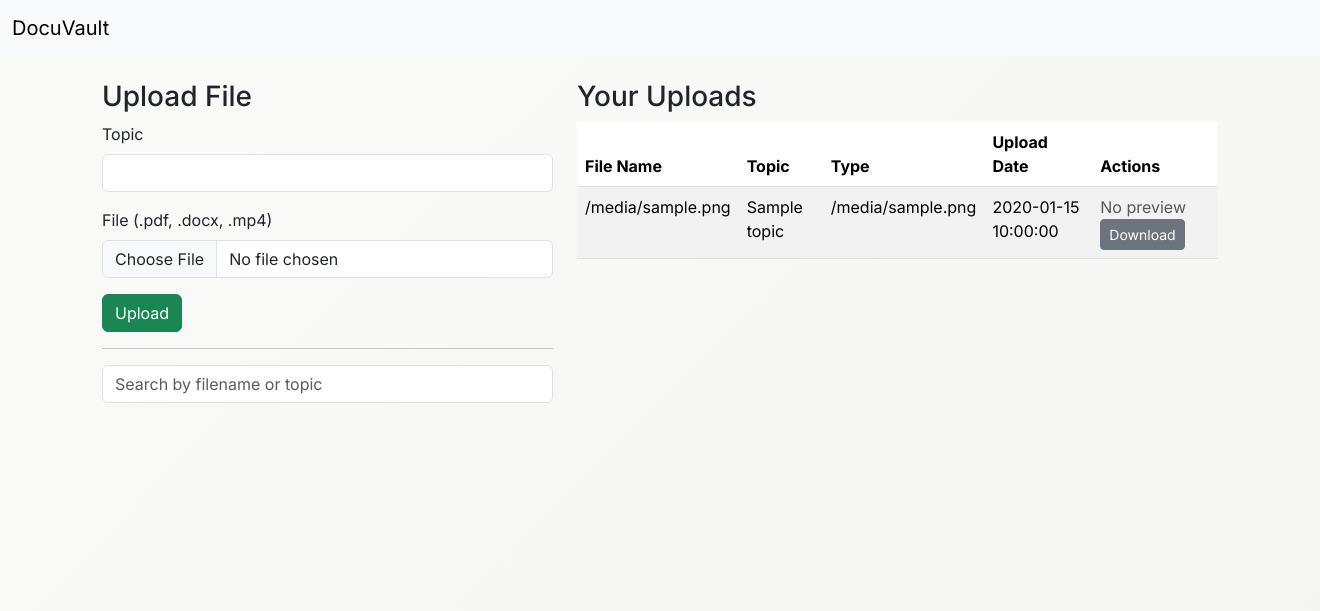
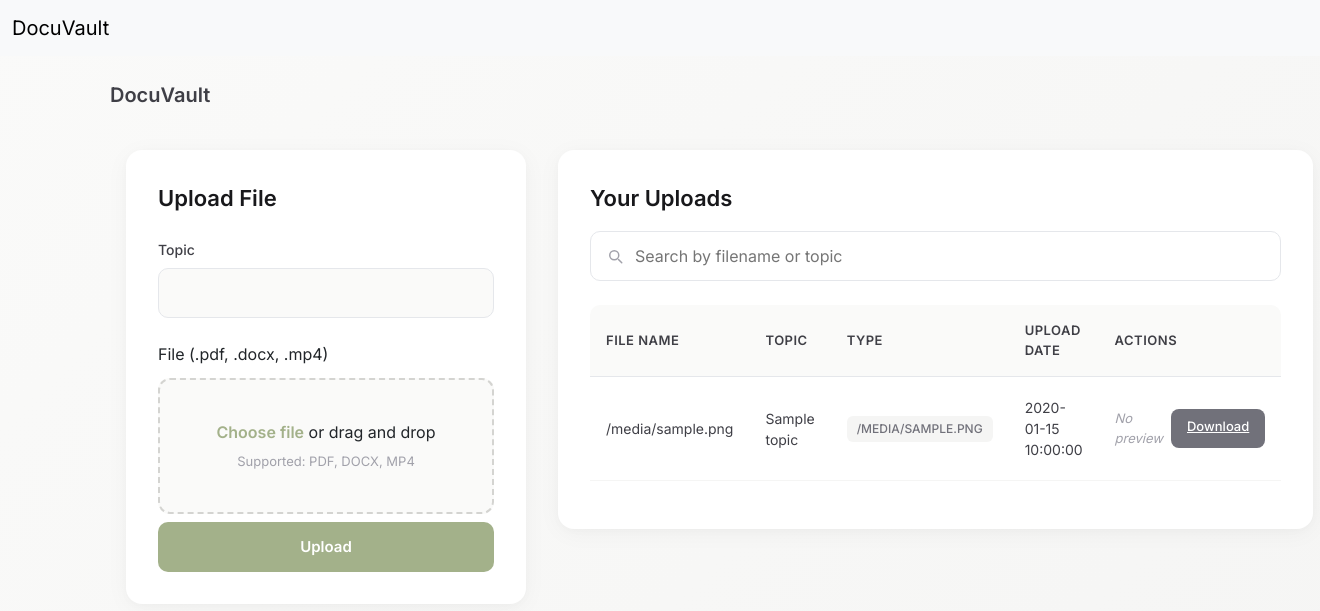
Before and after one commit to tishamazumdar-workfloww/practice-two-page-webapp, a FastAPI app: template templates/upload.html in a window 1320 px wide. Shown: the top 611 px of the page. Run offline with FastAPI, Linux system fonts and the light colour scheme; the template is opened without the code that fills it: most values are stand-ins (such as "Sample title", 1, 10 or a date in 2020).

Commit message:
Updated the UI of the Upload Page

```diff
--- a/static/css/styles.css
+++ b/static/css/styles.css
@@ -100,3 +100,54 @@ body.auth-page .navbar{ display: none !important; }
 /* Preview area and small table tweaks remain intact */
 #previewArea iframe, #previewArea video { width:100%; max-height:480px }
 @media (max-width:768px){ #filesTable td, #filesTable th{ font-size:0.9rem } }
+
+/* Dashboard / Upload page styles */
+.dv-header{ display:flex; justify-content:space-between; align-items:center; margin-bottom:40px; padding:0 8px; }
+.dv-header .dv-logo{ font-size:20px; font-weight:600; color:#3F3F46 }
+.dv-header .dv-user{ display:flex; gap:20px; align-items:center }
+.dv-username{ font-size:14px; color:var(--muted); font-weight:500 }
+.dv-logout{ padding:8px 20px; border:1.5px solid #E5E7EB; border-radius:8px; background:transparent; cursor:pointer }
+.dv-logout:hover{ background:#fff; border-color:var(--accent); color:var(--accent) }
+
+.dv-main{ max-width:1400px; margin:0 auto; display:grid; grid-template-columns: 400px 1fr; gap:32px; padding:0 24px }
+@media (max-width:1200px){ .dv-main{ grid-template-columns: 1fr; } .dv-left{ position:relative; top:0 } }
+
+.dv-card{ background:var(--card-bg); border-radius:16px; padding:32px; box-shadow: 0 4px 24px rgba(0,0,0,0.04), 0 2px 8px rgba(0,0,0,0.02) }
+.dv-left{ position:sticky; top:24px; height:fit-content }
+.dv-title{ font-size:22px; font-weight:600; color:var(--strong); margin-bottom:24px }
+
+.dv-field label{ margin-bottom:8px }
+.dv-input.file-topic{ padding:12px 16px; border-radius:10px; border:1.5px solid #E5E7EB; background:var(--bg-1); width:100%; }
+
+.dv-drop{ padding:40px 20px; border:2px dashed #D4D4D1; border-radius:12px; background:var(--bg-1); cursor:pointer; text-align:center }
+.dv-drop:hover{ border-color:var(--accent); background:var(--bg-2) }
+.dv-drop .choose{ color:var(--accent); font-weight:600 }
+.dv-drop .hint{ margin-top:8px; font-size:13px; color:#A1A1AA }
+
+.dv-upload-btn{ width:100%; padding:14px; background:var(--accent); color:#fff; border-radius:10px; font-size:15px; font-weight:600; margin-top:8px; border:none }
+.dv-upload-btn:hover{ background:#8D9B75; transform:translateY(-1px); box-shadow:0 4px 12px rgba(163,177,138,0.3) }
+
+.dv-right .dv-title{ margin-bottom:16px }
+.dv-search{ position:relative; margin-bottom:24px }
+.dv-search input{ width:100%; padding:12px 16px 12px 44px; border-radius:10px; border:1.5px solid #E5E7EB }
+.dv-search svg{ position:absolute; left:16px; top:50%; transform:translateY(-50%); width:18px; height:18px; stroke:#A1A1AA }
+.dv-search input:focus{ border-color:var(--accent); box-shadow:0 0 0 3px rgba(163,177,138,0.1) }
+
+.dv-table{ width:100%; border-collapse:separate; border-spacing:0 }
+.dv-table thead th{ background:var(--bg-1); font-size:13px; font-weight:600; color:#3F3F46; text-transform:uppercase; letter-spacing:0.5px; padding:16px; text-align:left; border-bottom:1.5px solid #E5E7EB }
+.dv-table thead th:first-child{ border-radius:10px 0 0 0 }
+.dv-table thead th:last-child{ border-radius:0 10px 0 0 }
+.dv-table tbody td{ padding:20px 16px; font-size:14px; color:#3F3F46; border-bottom:1px solid #F5F5F4 }
+.dv-table tbody tr:hover{ background:var(--bg-1) }
+
+.dv-badge{ display:inline-block; padding:4px 10px; background:var(--bg-2); color:var(--muted); border-radius:6px; font-size:12px; font-weight:500; text-transform:uppercase }
+
+.dv-actions{ display:flex; gap:8px }
+.btn-preview{ background:#93C5FD; color:#1E3A8A; padding:8px 16px; border-radius:8px; font-size:13px; font-weight:500; border:none }
+.btn-preview:hover{ background:#60A5FA; color:#fff }
+.btn-download{ background:#71717A; color:#fff; padding:8px 16px; border-radius:8px; font-size:13px; font-weight:500; border:none }
+.btn-download:hover{ background:#52525B }
+.no-preview{ color:#A1A1AA; font-size:13px; font-style:italic }
+
+.dv-progress{ height:8px; background:#F3F4F6; border-radius:8px; overflow:hidden; margin-top:12px }
+.dv-progress > span{ display:block; height:100%; width:0%; background:var(--accent) }
--- a/static/js/main.js
+++ b/static/js/main.js
@@ -9,26 +9,42 @@
   const previewArea = document.getElementById('previewArea');
 
   if(form){
+    // intercept submit and perform AJAX upload with progress
     form.addEventListener('submit', function(e){
+      e.preventDefault();
       const file = fileInput.files[0];
       const topic = topicInput.value.trim();
-      if(!topic){
-        e.preventDefault();
-        alert('Topic cannot be empty');
-        return;
-      }
-      if(!file){
-        e.preventDefault();
-        alert('Please select a file');
-        return;
-      }
+      if(!topic){ alert('Topic cannot be empty'); return; }
+      if(!file){ alert('Please select a file'); return; }
       const name = file.name.toLowerCase();
       const ext = name.substring(name.lastIndexOf('.'));
-      if(!allowed.includes(ext)){
-        e.preventDefault();
-        alert('Invalid file type. Allowed: ' + allowed.join(', '));
-        return;
-      }
+      if(!allowed.includes(ext)){ alert('Invalid file type. Allowed: ' + allowed.join(', ')); return; }
+
+      const fd = new FormData();
+      fd.append('topic', topic);
+      fd.append('upload_file', file);
+
+      const xhr = new XMLHttpRequest();
+      const progressBar = document.getElementById('uploadProgress');
+      const progressFill = progressBar ? progressBar.querySelector('span') : null;
+      if(progressBar) progressBar.style.display = 'block';
+
+      xhr.upload.addEventListener('progress', function(ev){
+        if(ev.lengthComputable && progressFill){
+          const pct = Math.round((ev.loaded / ev.total) * 100);
+          progressFill.style.width = pct + '%';
+        }
+      });
+
+      xhr.onreadystatechange = function(){
+        if(xhr.readyState === 4){
+          // on success redirect to /upload to refresh list
+          window.location = '/upload';
+        }
+      };
+
+      xhr.open('POST', form.action);
+      xhr.send(fd);
     });
   }
 
@@ -70,4 +86,17 @@
       window.scrollTo({ top: video.offsetTop - 20, behavior: 'smooth' });
     }
   });
+
+  // drag and drop
+  const dropZone = document.getElementById('dropZone');
+  if(dropZone){
+    dropZone.addEventListener('click', () => fileInput.click());
+    dropZone.addEventListener('dragover', (e) => { e.preventDefault(); dropZone.classList.add('dragover'); });
+    dropZone.addEventListener('dragleave', (e) => { e.preventDefault(); dropZone.classList.remove('dragover'); });
+    dropZone.addEventListener('drop', (e) => {
+      e.preventDefault(); dropZone.classList.remove('dragover');
+      const f = e.dataTransfer.files[0];
+      if(f) fileInput.files = e.dataTransfer.files;
+    });
+  }
 })();
--- a/templates/upload.html
+++ b/templates/upload.html
@@ -1,31 +1,53 @@
 {% extends 'base.html' %}
-{% block title %}DocuVault Upload{% endblock %}
+{% block title %}Dashboard — Uploads{% endblock %}
 {% block content %}
-<div class="row">
-  <div class="col-md-5">
-    <h3>Upload File</h3>
+
+<header class="dv-header">
+  <div class="dv-logo">DocuVault</div>
+  <div class="dv-user">
+    {% if user %}
+      <div class="dv-username">{{ user.username }}</div>
+      <form method="get" action="/logout" style="display:inline">
+        <button type="submit" class="dv-logout">Logout</button>
+      </form>
+    {% endif %}
+  </div>
+</header>
+
+<main class="dv-main">
+  <aside class="dv-left">
+    <div class="dv-card">
+      <div class="dv-title">Upload File</div>
       <form id="uploadForm" method="post" action="/upload" enctype="multipart/form-data" novalidate>
-      <div class="mb-3">
-        <label for="topic" class="form-label">Topic</label>
-        <input type="text" class="form-control" id="topic" name="topic" required>
-      </div>
-      <div class="mb-3">
-        <label for="upload_file" class="form-label">File (.pdf, .docx, .mp4)</label>
-        <input class="form-control" type="file" id="upload_file" name="upload_file" required>
-      </div>
-      <button type="submit" class="btn btn-success">Upload</button>
-    </form>
-
-    <hr>
-    <div class="mb-3">
-      <input class="form-control" id="searchBox" placeholder="Search by filename or topic">
-    </div>
+        <div class="dv-field">
+          <label for="topic">Topic</label>
+          <input type="text" id="topic" name="topic" class="dv-input file-topic" required>
         </div>
 
-  <div class="col-md-7">
-    <h3>Your Uploads</h3>
+        <label for="upload_file" class="dv-field" style="display:block; margin-bottom:12px;">File (.pdf, .docx, .mp4)</label>
+        <div id="dropZone" class="dv-drop" tabindex="0">
+          <div><span class="choose">Choose file</span> or drag and drop</div>
+          <div class="hint">Supported: PDF, DOCX, MP4</div>
+          <input type="file" id="upload_file" name="upload_file" style="display:none" />
+        </div>
+
+        <button type="submit" class="dv-upload-btn">Upload</button>
+
+        <div class="dv-progress" id="uploadProgress" style="display:none"><span></span></div>
+      </form>
+    </div>
+  </aside>
+
+  <section class="dv-right">
+    <div class="dv-card">
+      <div class="dv-title">Your Uploads</div>
+      <div class="dv-search">
+        <svg viewBox="0 0 24 24" fill="none" xmlns="http://www.w3.org/2000/svg"><circle cx="11" cy="11" r="6" stroke="#A1A1AA" stroke-width="2"/><path d="M21 21l-4.35-4.35" stroke="#A1A1AA" stroke-width="2" stroke-linecap="round"/></svg>
+        <input id="searchBox" placeholder="Search by filename or topic">
+      </div>
+
       <div id="filesContainer">
-      <table class="table table-striped" id="filesTable">
+        <table class="dv-table" id="filesTable">
           <thead>
             <tr>
               <th>File Name</th>
@@ -40,17 +62,19 @@
             <tr>
               <td class="fname">{{ f.original_filename }}</td>
               <td class="ftopic">{{ f.topic }}</td>
-            <td>{{ f.file_type }}</td>
+              <td><span class="dv-badge">{{ f.file_type }}</span></td>
               <td>{{ f.upload_date.strftime('%Y-%m-%d %H:%M:%S') }}</td>
               <td>
+                <div class="dv-actions">
                 {% if f.file_type == 'pdf' %}
-              <button class="btn btn-sm btn-primary preview-btn" data-url="/uploads/{{ f.filename }}" data-type="pdf">Preview</button>
+                  <button class="btn-preview preview-btn" data-url="/files/{{ f.id }}/preview" data-type="pdf">Preview</button>
                 {% elif f.file_type == 'mp4' %}
-              <button class="btn btn-sm btn-primary preview-btn" data-url="/uploads/{{ f.filename }}" data-type="mp4">Preview</button>
+                  <button class="btn-preview preview-btn" data-url="/files/{{ f.id }}/preview" data-type="mp4">Preview</button>
                 {% else %}
-              <span class="text-muted">No preview</span>
+                  <div class="no-preview">No preview</div>
                 {% endif %}
-              <a class="btn btn-sm btn-secondary" href="/uploads/{{ f.filename }}" download>Download</a>
+                  <a class="btn-download" href="/files/{{ f.id }}/download">Download</a>
+                </div>
               </td>
             </tr>
             {% endfor %}
@@ -60,5 +84,8 @@
 
       <div id="previewArea" class="mt-3"></div>
     </div>
-</div>
+  </section>
+
+</main>
+
 {% endblock %}
```
Lines whose indentation alone changed are shown as unchanged.
